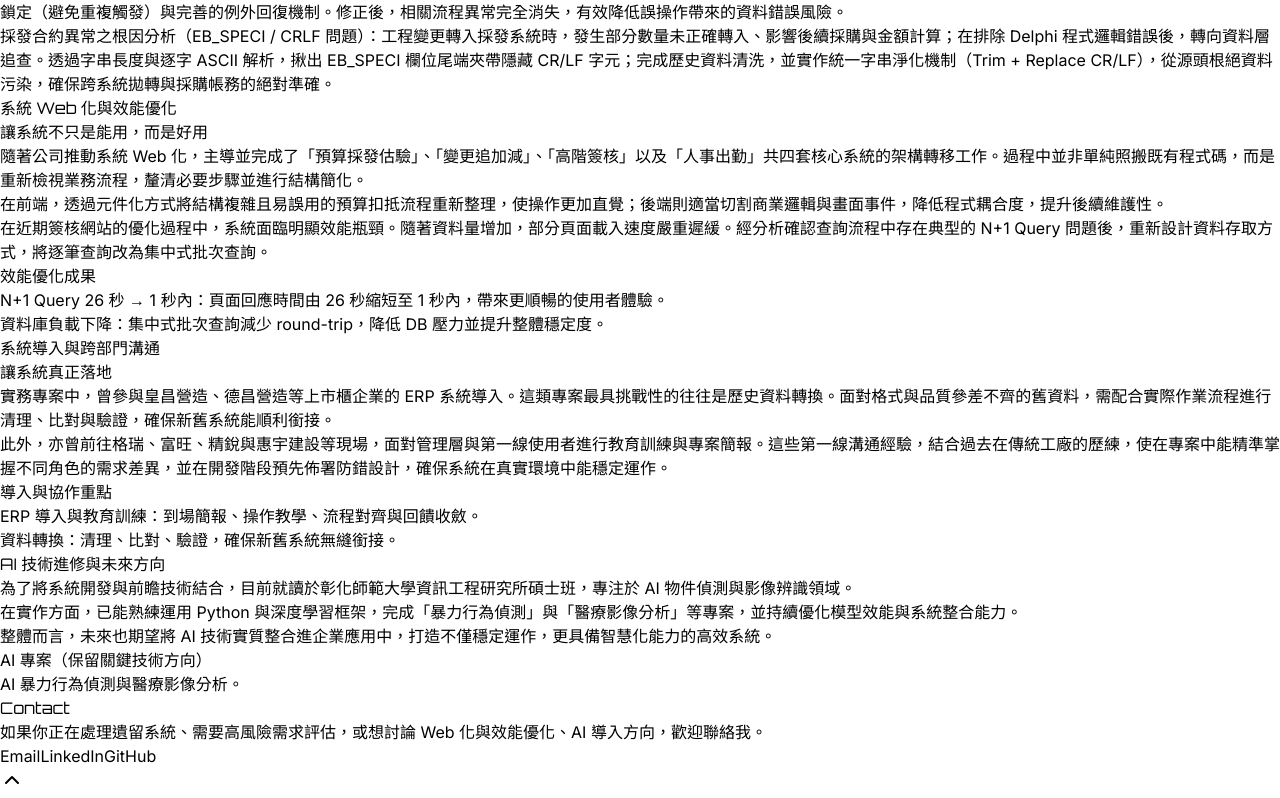
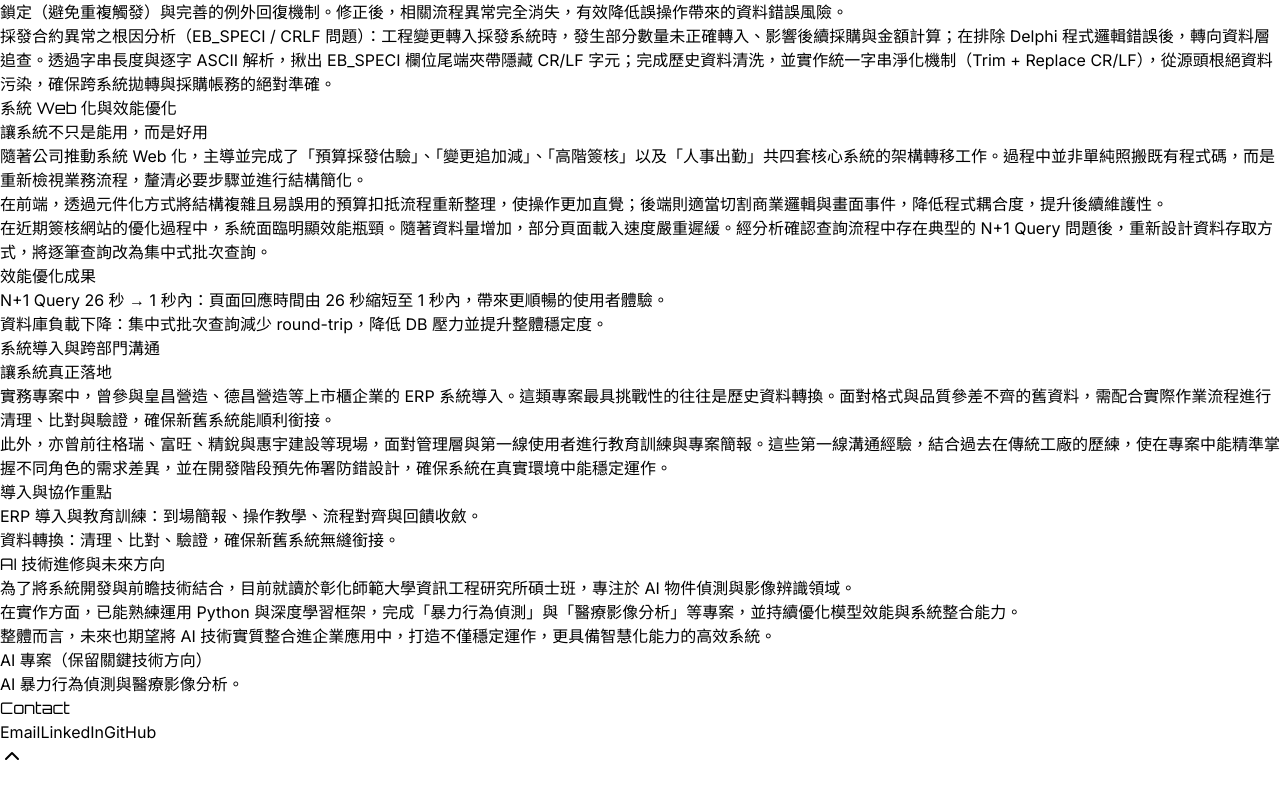
Before and after one commit to a1354013-alt/Resume, a React (Vite) app in the folder client/: page /biography in a window 1280 px wide. Shown: the part 673-1471 px from the top of the page. After the commit the page ends 1447 px from the top, so only its background shows below. Built offline with nearby package versions, Linux system fonts and the light colour scheme; no server answers.

Commit message:
清理多於段落

```diff
--- a/client/src/pages/Biography.tsx
+++ b/client/src/pages/Biography.tsx
@@ -192,11 +192,9 @@ export default function Biography() {
               >
                 {displayedText}
               </h2>
-
               <p className="text-slate-300 leading-relaxed">
                 我是一名以「穩定、可維護、可落地」為優先的 ERP 系統開發工程師，擅長從第一線使用情境出發，將遺留系統的業務邏輯清楚翻譯為可維護、可擴充的解法。
               </p>
-
 
             </header>
 
@@ -251,10 +249,7 @@ export default function Biography() {
 
             <section className="space-y-4">
               <h3 className="text-2xl font-bold text-cyan-300">Contact</h3>
-              <p className="text-slate-300 leading-relaxed">
-                如果你正在處理遺留系統、需要高風險需求評估，或想討論 Web 化與效能優化、AI
-                導入方向，歡迎聯絡我。
-              </p>
+
 
               <div className="flex flex-wrap gap-3">
                 <a
```
